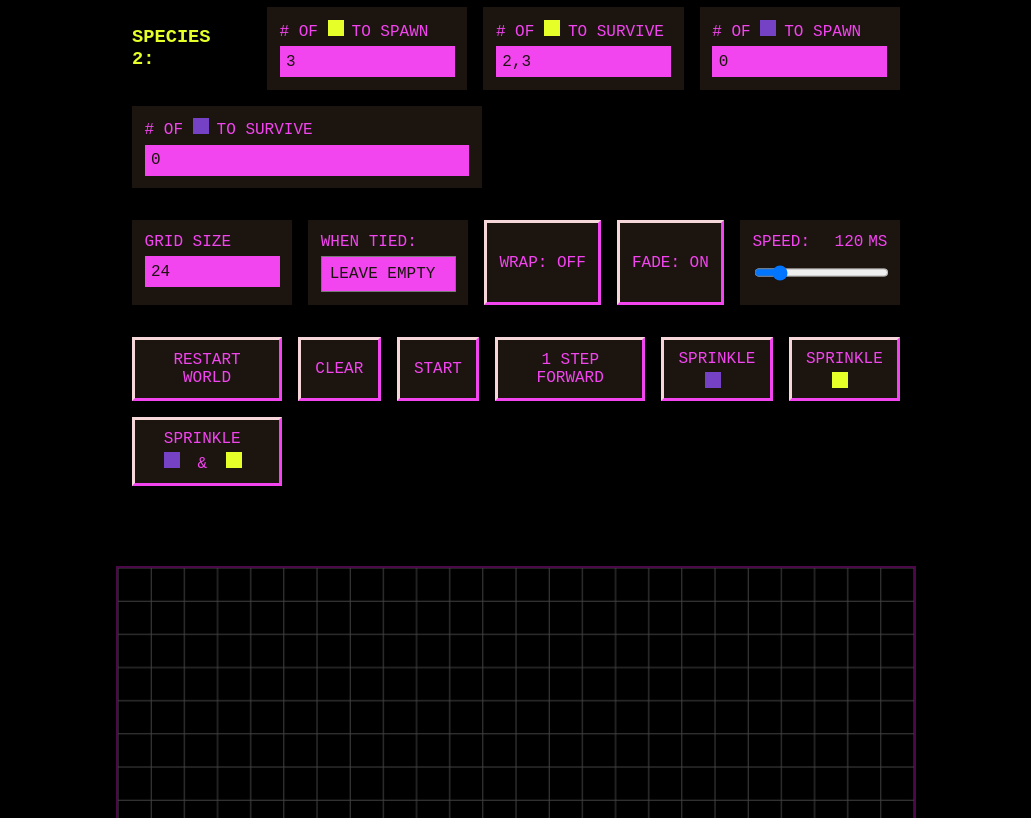
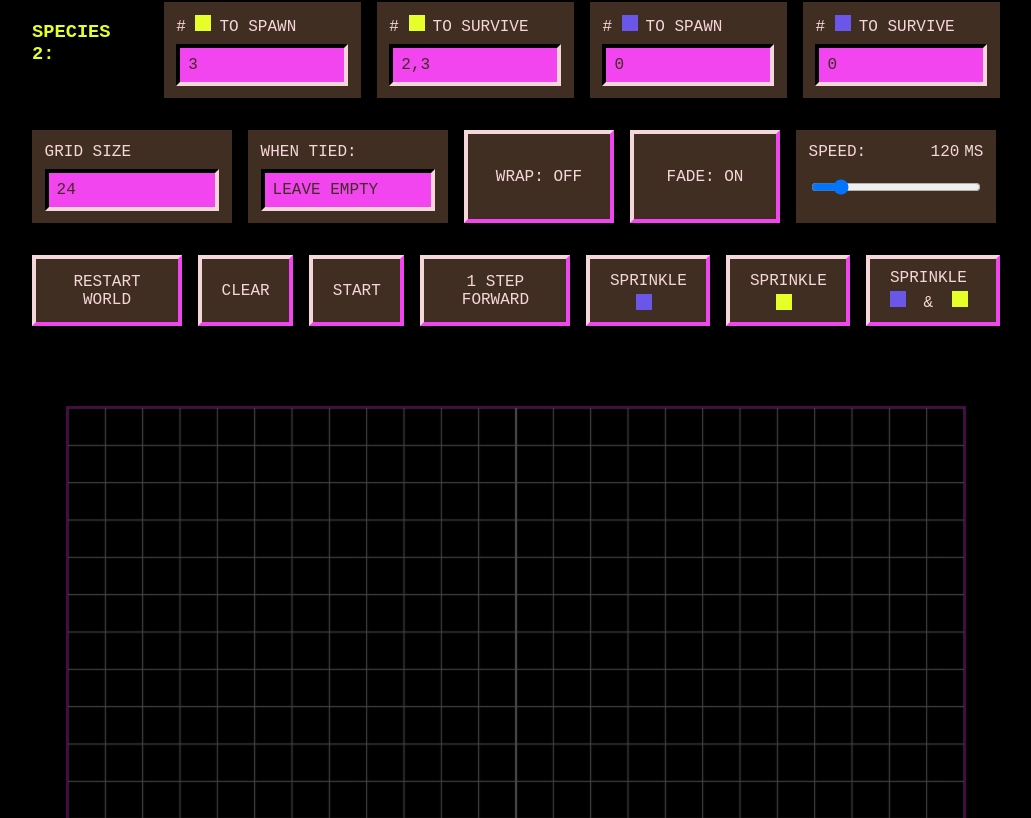
Before and after one commit to Ged-of-Gont/Symbiont, a website built with Vite: page index.html in a window 1280 px wide. Shown: the part 242-1060 px from the top of the page, without its empty margins (124-1155 px from the left). Built offline with nearby package versions, Linux system fonts and the light colour scheme.

Commit message:
fixed and improved some styling issues

```diff
--- a/index.html
+++ b/index.html
@@ -10,27 +10,27 @@
 </head>
 
 <body>
-
+<h1>SYMBIONT V0.1</h1>
   <div class="control-panel">
     <div class="control-row">
       <div style="color: var(--species1);"><h3>SPECIES<br> 1:</h3></div>
 
       <div class="control-unit">
-        <label for="b1"># of&nbsp;<span class="color-square species1"></span>to spawn</label>
+        <label for="b1">#&nbsp;<span class="color-square species1"></span>to spawn</label>
         <input id="b1" type="text" value="3">
       </div>
 
       <div class="control-unit">
-        <label for="s1"># of&nbsp;<span class="color-square species1"></span>to survive</label>
+        <label for="s1">#&nbsp;<span class="color-square species1"></span>to survive</label>
         <input id="s1" type="text" value="2,3">
       </div>
 
       <div class="control-unit">
-        <label for="y1b"># of&nbsp;<span class="color-square species2"></span>to spawn</label>
+        <label for="y1b">#&nbsp;<span class="color-square species2"></span>to spawn</label>
         <input id="y1b" type="number" min="0" max="8" value="0" title="Minimum opposite species neighbors to spawn or survive">
       </div>
       <div class="control-unit">
-        <label for="y1s"># of&nbsp;<span class="color-square species2"></span>to survive</label>
+        <label for="y1s">#&nbsp;<span class="color-square species2"></span>to survive</label>
         <input id="y1s" type="number" min="0" max="8" value="0" title="Minimum opposite species neighbors to spawn or survive">
       </div>
     </div>
@@ -41,21 +41,21 @@
       <div style="color: var(--species2);"><h3>SPECIES<br> 2:</h3></div>
 
       <div class="control-unit">
-        <label for="b2"># of&nbsp;<span class="color-square species2"></span>to spawn</label>
+        <label for="b2">#&nbsp;<span class="color-square species2"></span>to spawn</label>
         <input id="b2" type="text" value="3">
       </div>
 
       <div class="control-unit">
-        <label for="s2"># of&nbsp;<span class="color-square species2"></span>to Survive</label>
+        <label for="s2">#&nbsp;<span class="color-square species2"></span>to Survive</label>
         <input id="s2" type="text" value="2,3">
       </div>
 
       <div class="control-unit">
-        <label for="y2b"># of&nbsp;<span class="color-square species1"></span>to spawn</label>
+        <label for="y2b">#&nbsp;<span class="color-square species1"></span>to spawn</label>
         <input id="y2b" type="number" min="0" max="8" value="0" title="Minimum opposite species neighbors to spawn or survive">
       </div>
       <div class="control-unit">
-        <label for="y2s"># of&nbsp;<span class="color-square species1"></span>to survive</label>
+        <label for="y2s">#&nbsp;<span class="color-square species1"></span>to survive</label>
         <input id="y2s" type="number" min="0" max="8" value="0" title="Minimum opposite species neighbors to spawn or survive">
       </div>
     </div>
--- a/src/main.js
+++ b/src/main.js
@@ -115,12 +115,29 @@ function draw(){
       ctx.fillRect(c*cell,r*cell,cell,cell);
     }
   }
-  ctx.strokeStyle='#444';
-  for(let i=0;i<=N;i++){
-    const p=i*cell;
-    ctx.beginPath();ctx.moveTo(0,p);ctx.lineTo(canvas.width,p);ctx.stroke();
-    ctx.beginPath();ctx.moveTo(p,0);ctx.lineTo(p,canvas.height);ctx.stroke();
-  }
+  ctx.strokeStyle = '#444';
+const midIndex  = Math.floor(N / 2);   // center row/col index
+
+for (let i = 0; i <= N; i++) {
+  const p = i * cell;
+
+  // horizontal line
+  ctx.lineWidth = (i === midIndex) ? 2 : 1;   // thicker on middle row
+  ctx.beginPath();
+  ctx.moveTo(0, p);
+  ctx.lineTo(canvas.width, p);
+  ctx.stroke();
+
+  // vertical line
+  ctx.lineWidth = (i === midIndex) ? 2 : 1;   // thicker on middle column
+  ctx.beginPath();
+  ctx.moveTo(p, 0);
+  ctx.lineTo(p, canvas.height);
+  ctx.stroke();
+}
+
+ctx.lineWidth = 1;   // reset for any later drawing
+
 }
 
 let lastTS=0;
--- a/src/style.css
+++ b/src/style.css
@@ -1,17 +1,18 @@
 :root {
   --color-bg: #000000;
-  --input-color: #1c140f;
+  --input-color: #412e22;
   --color-fg: #f6d7d9;
   --color-line: #f244ef;
   --color-accent: #edebd4;
   --species2: #e6ff29;
-  --species1: #7542c6;
-  --app-max-width: clamp(350px, 80vw, 800px);
+  --species1: #6a56e9;
+  --app-max-width: clamp(350px, 80vw, 1000px);
   --ui-font:'Share Tech Mono',monospace;
 }
 
 html,body{
   font-family: var(--ui-font);
+  font-style: bold;
 }
 
 body {
@@ -20,7 +21,7 @@ body {
   color: var(--color-fg);
   display: flex;
   flex-direction: column;
-  align-self: center;
+  align-items: center;
   padding: 20px;
 }
 
@@ -36,7 +37,10 @@ select {
   color: var(--input-color);
   font-size: 1rem;
   text-transform: uppercase;
-  border-radius: 0;
+  border-top: 4px solid var(--color-bg);
+  border-left: 4px solid var(--color-bg);
+  border-bottom: 4px solid var(--color-fg);
+  border-right: 4px solid var(--color-fg);
   cursor: pointer;
   outline: none;
   box-sizing: border-box;
@@ -46,10 +50,23 @@ input[type="text"],
 input[type="number"] {
   background-color: var(--color-line);
   color: var(--input-color);
-  border: none;
-  padding: 0.4rem;
+  border-top: 4px solid var(--color-bg);
+  border-left: 4px solid var(--color-bg);
+  border-bottom: 4px solid var(--color-fg);
+  border-right: 4px solid var(--color-fg);
   font-size: 1rem;
 }
+
+/* one place only – same box model for both */
+select,
+input[type="text"],
+input[type="number"] {
+  min-height: 2.2rem;   /* pick a single number (2 rem + borders + arrow space)  */
+  padding:   0.5rem;    /* identical vertical padding                            */
+  line-height: 1;       /* keeps UA defaults from adding extra height            */
+}
+
+
 
 button,
 input,
@@ -86,27 +103,25 @@ textarea {
   display: flex;
   flex-direction: column;
   gap: 0.25rem;
-  color: var(--color-line);
+  color: var(--color-fg);
 }
 
 .control-unit {
   flex: 1 1 10rem;
-  max-width: 350px;
+  max-width: 200px;
   display: flex;
   font-size: 1rem;
   flex-direction: column;
-  gap: 0.35rem;
+  gap: 0.5rem;
   background: var(--input-color);
   border: solid 7px var(--input-color);
   padding: 0.35rem;
   text-transform: uppercase;
-  color: var(--color-line);
+  color: var(--color-fg);
 }
 
 .control-unit input {
-  width: auto;
-  width: 100%;
-  padding: 0.4rem;
+  max-width: auto;
   font-size: 1rem;
 }
 
@@ -137,10 +152,10 @@ button {
   cursor: pointer;
   transition: background 0.2s ease;
   max-width: 150px;
-  border-top: 3px solid var(--color-fg);
-  border-left: 3px solid var(--color-fg);
-  border-bottom: 3px solid var(--color-line);
-  border-right: 3px solid var(--color-line);
+  border-top: 4px solid var(--color-fg);
+  border-left: 4px solid var(--color-fg);
+  border-bottom: 4px solid var(--color-line);
+  border-right: 4px solid var(--color-line);
   box-sizing: border-box;
 }
 
@@ -151,7 +166,7 @@ button:hover {
 
 canvas {
   width: 100%;
-  max-width: 800px;
+  max-width: 900px;
   height: auto;
   aspect-ratio: 1 / 1;
   display: block;
```
